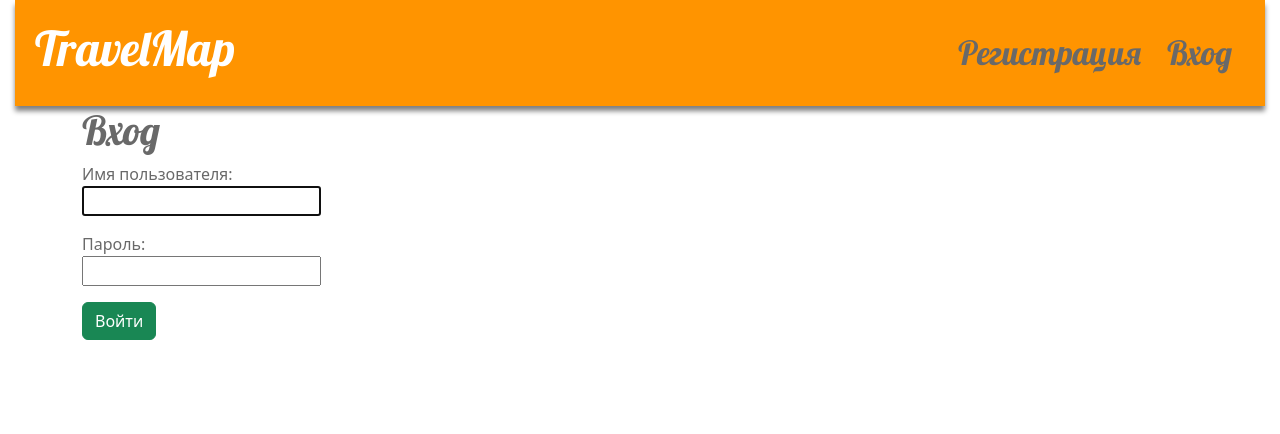
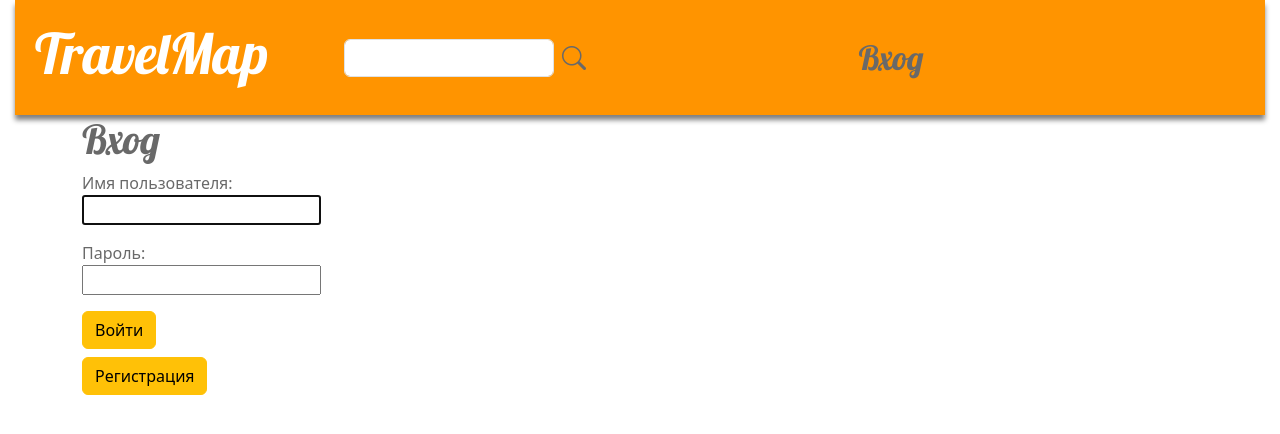
Before and after one commit to phk70/diplom_blog, a Django app: page /users/login/ in a window 1280 px wide. Shown: the top 434 px of the page. Run offline with Django 5.2, Linux system fonts and the light colour scheme.

Commit message:
Форма поиска, верстка, register перенес в login

```diff
--- a/blog/static/css/blog.css
+++ b/blog/static/css/blog.css
@@ -13,17 +13,26 @@ body {
     background-color: #ff9400;
     margin-top: 0;
     padding: 20px 20px 20px 20px;
+    min-width: 910px;
 }
 
 nav {
     box-shadow: 0px 5px 5px gray;
 }
 
+.search-button {
+    color: dimgray;
+    font-size: 42px;
+    text-decoration: none;
+}
+
 .page-header h1, .page-header h1 a, .page-header h1 a:visited, .page-header h1 a:active {
     color: #ffffff;
-    font-size: 36pt;
+    font-size: 42pt;
     text-decoration: none;
 }
+
+
 
 .text-body {
     font-family: 'Lobster', cursive;
@@ -52,13 +61,13 @@ h1, h2, h3, h4 {
 .post-form textarea, .post-form input {
     width: 100%;
 }
-
+/*
 .top-menu, .top-menu:hover, .top-menu:visited {
     color: #ffffff;
     float: right;
     font-size: 26pt;
     margin-right: 20px;
-}
+} */
 
 .post {
     box-shadow: 0px 5px 5px gray;
--- a/blog/templates/blog/base.html
+++ b/blog/templates/blog/base.html
@@ -21,6 +21,7 @@
     <link rel="stylesheet" href="{% static 'css/blog.css' %}">
 </head>
 <body>
+    <div class="btn-up btn-up_hide"></div>
     <header>
         <nav>
             <div class="page-header">
@@ -28,7 +29,20 @@
                     <div class="col-3">
                         <h1><a href="/">TravelMap</a></h1>
                     </div>
-                    <div class="col-9 d-flex align-items-center justify-content-end fs-5">
+                    {% if user.is_authenticated %}
+                    <div class="col-3 d-flex align-items-center">
+                        <a href="{% url 'blog:post_add' %}"/><button type="button" class="btn bg-transparent text-body">Добавить запись</button></a>
+                    </div>
+                    {% endif %}
+                    <div class="col-3 d-flex align-items-center">
+                        <form>
+                            <div class="d-flex align-items-center justify-content-end fs-5">
+                                <input class="form-control me-2" type="search" aria-label="Search">
+                                <a class="search-button bi bi-search fs-4 me-3 d-flex align-items-center" href="{% url 'blog:post_list' %}"><button class="btn bg-transparent text-body" type="submit"></button></a>
+                            </div>
+                        </form>
+                    </div>
+                    <div class="col-3 d-flex align-items-center justify-content-end fs-5">
                         <form method="post" action="{% url 'users:logout' %}">
                             {% csrf_token %}
                             {% if user.is_authenticated %}
@@ -38,7 +52,6 @@
                                 </div>
                                 {% else %}
                                 <div class="btn-group" role="group" aria-label="Basic example">
-                                    <a href="{% url 'users:register' %}"/><button type="button" class="btn bg-transparent text-body">Регистрация</button></a>
                                     <a href="{% url 'users:login' %}"/><button type="button" class="btn bg-transparent text-body">Вход</button></a>
                                 </div>
                             {% endif %}
--- a/blog/templates/blog/post_add.html
+++ b/blog/templates/blog/post_add.html
@@ -13,7 +13,7 @@
             <br>
             <input class="mb-3" type="file" accept="image/*" name="image" id="image">
             <br>
-            <button class="btn btn-success" type="submit" name="Add" value="Add">Опубликовать</button>
+            <button class="btn btn-warning" type="submit" name="Add" value="Add">Опубликовать</button>
         </div>
     </form>
 </div>
--- a/blog/templates/blog/post_detail.html
+++ b/blog/templates/blog/post_detail.html
@@ -19,7 +19,7 @@
             {% if post.image %}
                 <img src="{{ post.image.url }}" width="400px">
             {% endif %}
-            <p>{{ post.text | linebreaksbr }}</p>
+            <p class="mt-3">{{ post.text | linebreaksbr }}</p>
         {% endif %}
 
     </div>
--- a/blog/templates/blog/post_update.html
+++ b/blog/templates/blog/post_update.html
@@ -15,7 +15,7 @@
             <br>
             <input class="mb-3" type="file" accept="image/*" name="image" id="image">
             <br>
-            <button class="btn btn-success" type="submit" name="Add" value="Add">Изменить</button>
+            <button class="btn btn-warning" type="submit" name="Add" value="Add">Изменить</button>
             <a class="nav-link" href="{% url 'blog:post_detail' pk=post.pk%}">Отмена</a>
         </div>
     </form>
--- a/users/templates/users/login.html
+++ b/users/templates/users/login.html
@@ -5,13 +5,20 @@
         <h1>Вход</h1>
         <form method="post">
             {% csrf_token %}
-            <div>
-                <label>Имя пользователя:</label>
-                <p class="mb-3">{{ form.username }}</p>
-                <label>Пароль:</label>
-                <p class="mb-3">{{ form.password }}</p>
+            <div class="col-4">
+                <div class="row">
+                    <label>Имя пользователя:</label>
+                    <p class="mb-3">{{ form.username }}</p>
+                </div>
+                <div class="row">
+                    <label>Пароль:</label>
+                    <p class="mb-3">{{ form.password }}</p>
+                </div>
+                <div class="row d-grid gap-2">
+                    <a href=""/><button class="btn btn-warning" type="submit">Войти</button></a>
+                    <a href="{% url 'users:register' %}"/><button type="button" class="btn btn-warning">Регистрация</button></a>
+                </div>
             </div>
-            <button class="btn btn-success" type="submit">Войти</button>
         </form>
     </div>
 {% endblock content %}
--- a/users/templates/users/profile.html
+++ b/users/templates/users/profile.html
@@ -48,7 +48,7 @@
                     <br>
                     <input class="mb-3" type="number" placeholder="Ваш возраст" name="age" id="age">
                     <br>
-                    <button class="btn btn-success" type="submit" name="Add" value="Add">Сохранить</button>
+                    <button class="btn btn-warning" type="submit" name="Add" value="Add">Сохранить</button>
                 </div>
             </form>
         </div>
--- a/users/templates/users/register.html
+++ b/users/templates/users/register.html
@@ -15,7 +15,7 @@
                 <label>Подтверждение пароля:</label>
                 <p class="mb-3">{{ form.password2 }}</p>
             </div>
-            <button class="btn btn-success" type="submit">Регистрация</button>
+            <button class="btn btn-warning" type="submit">Регистрация</button>
         </form>
     </div>
 {% endblock content %}
```
Also changed, not shown: blog/templates/blog/post_list.html (+11 -9 lines).
